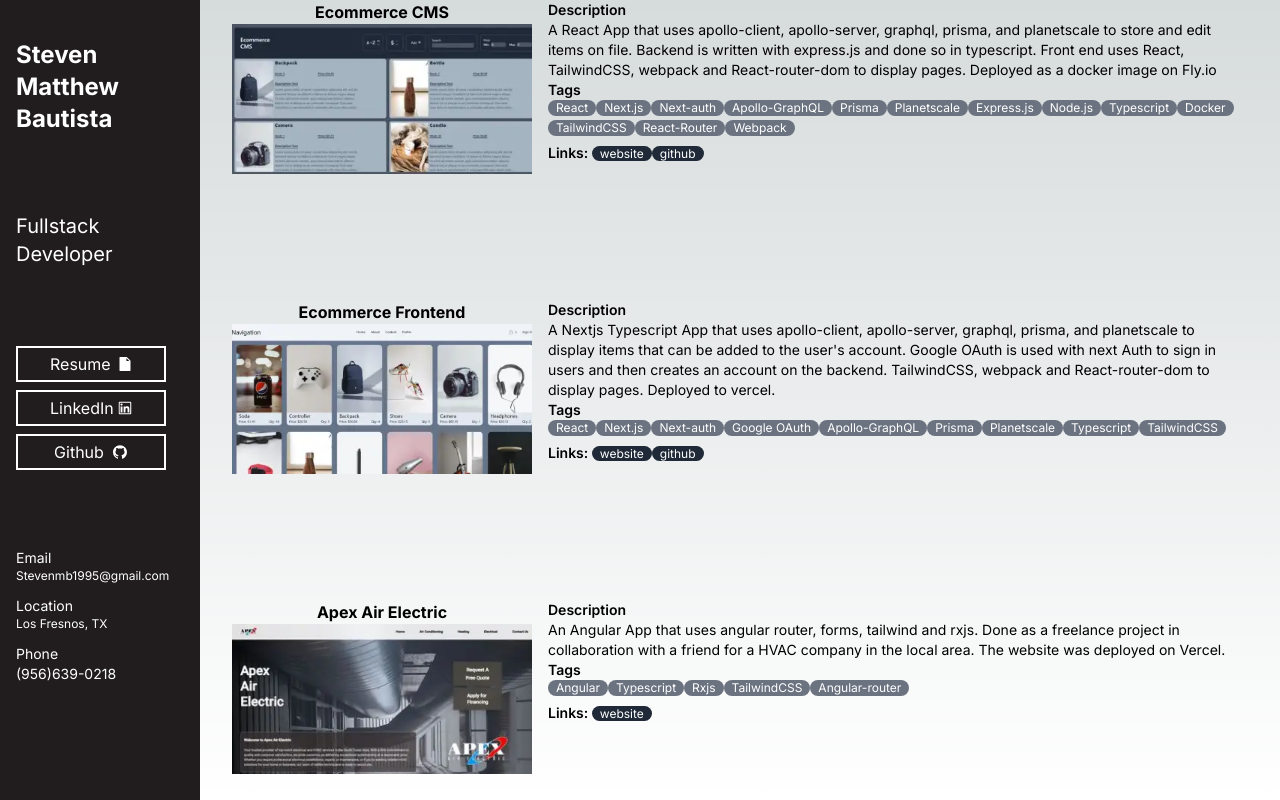
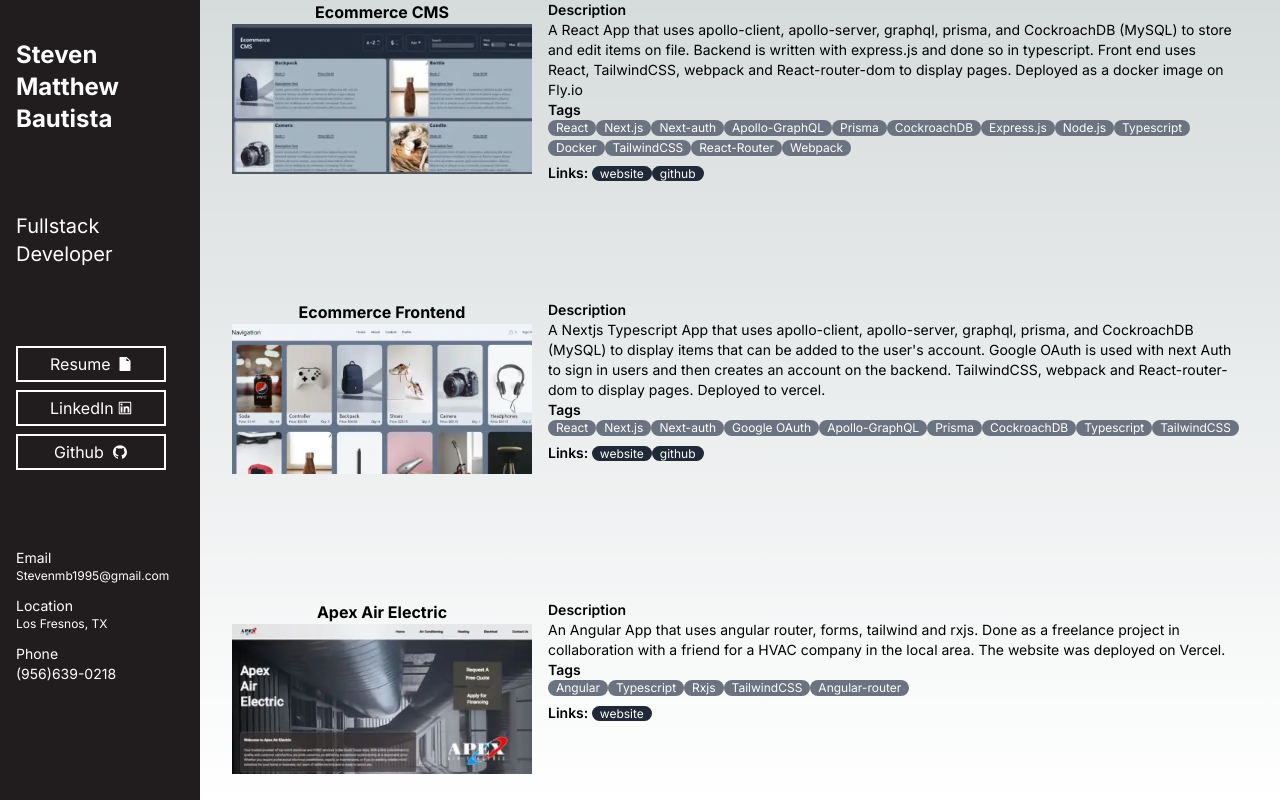
Before and after one commit to ProgrammerSteve/NextPortfolio, a Next.js app: page / in a window 1280 px wide. Built offline with nearby package versions, Linux system fonts and the light colour scheme.

Commit message:
updated backend link for ecommerce

```diff
--- a/app/page.tsx
+++ b/app/page.tsx
@@ -60,12 +60,12 @@ const projects: Project[] = [
     id: 0,
     description: `
     A React App that uses apollo-client, apollo-server,
-    graphql, prisma, and planetscale to store and edit items on file.
+    graphql, prisma, and CockroachDB (MySQL) to store and edit items on file.
     Backend is written with express.js and done so in typescript. Front end uses React,
     TailwindCSS, webpack and React-router-dom to display pages. Deployed as a docker image on Fly.io
     `,
     imageSrc: ecommercePhoto,
-    imageLink: "https://misty-night-9009.fly.dev/",
+    imageLink: "https://graphqlecommerce.fly.dev/",
     isLazy: false,
     tags: [
       "React",
@@ -73,7 +73,7 @@ const projects: Project[] = [
       "Next-auth",
       "Apollo-GraphQL",
       "Prisma",
-      "Planetscale",
+      "CockroachDB",
       "Express.js",
       "Node.js",
       "Typescript",
@@ -85,7 +85,7 @@ const projects: Project[] = [
     links: [
       {
         title: "website",
-        url: "https://misty-night-9009.fly.dev/",
+        url: "https://graphqlecommerce.fly.dev/",
       },
       {
         title: "github",
@@ -98,7 +98,7 @@ const projects: Project[] = [
     id: 1,
     description: `
     A Nextjs Typescript App that uses apollo-client, apollo-server,
-    graphql, prisma, and planetscale to display items that can be added to the user's account.
+    graphql, prisma, and CockroachDB (MySQL) to display items that can be added to the user's account.
     Google OAuth is used with next Auth to sign in users and then creates an account on the backend.
     TailwindCSS, webpack and React-router-dom to display pages. Deployed to vercel.
     `,
@@ -112,7 +112,7 @@ const projects: Project[] = [
       "Google OAuth",
       "Apollo-GraphQL",
       "Prisma",
-      "Planetscale",
+      "CockroachDB",
       "Typescript",
       "TailwindCSS",
     ],
```
